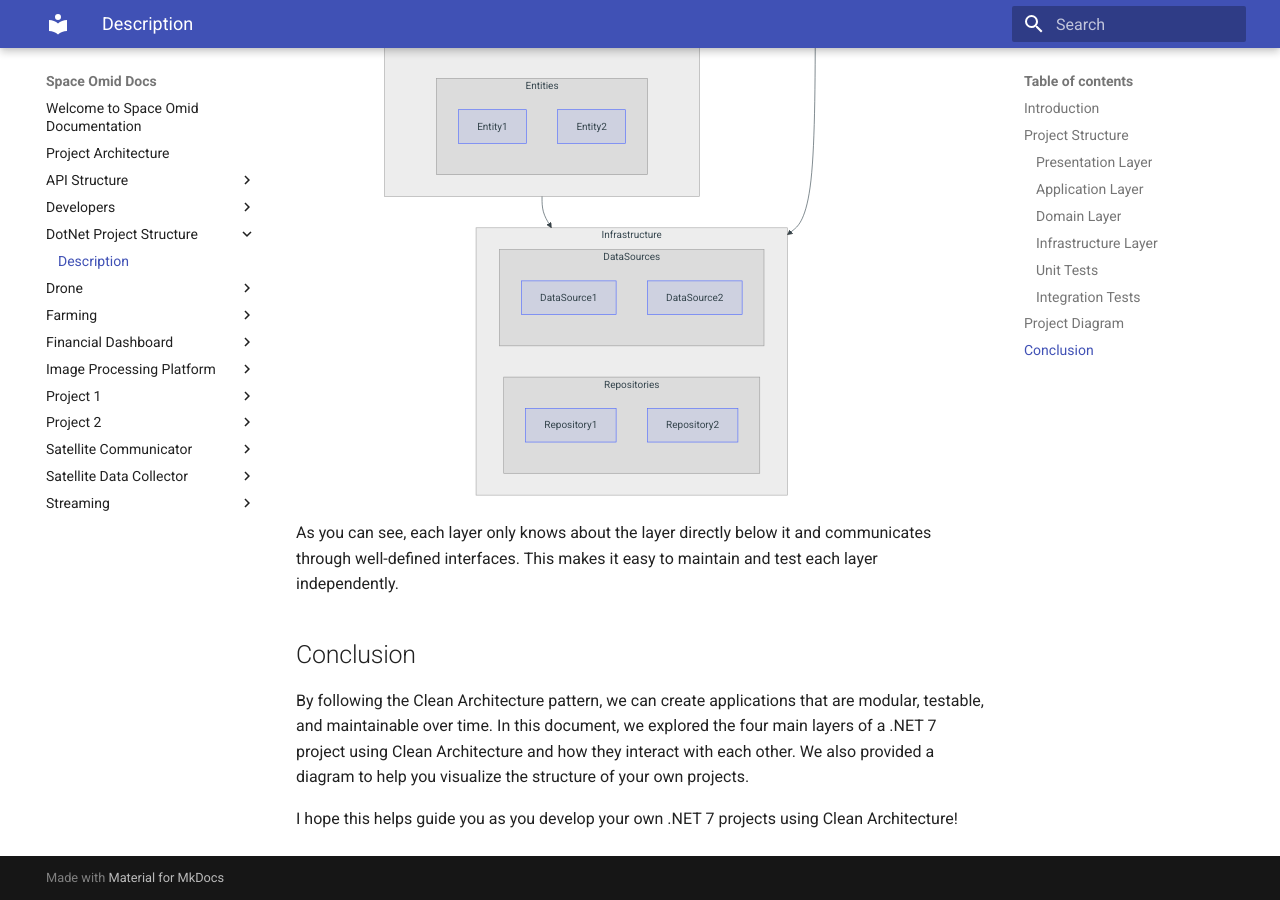
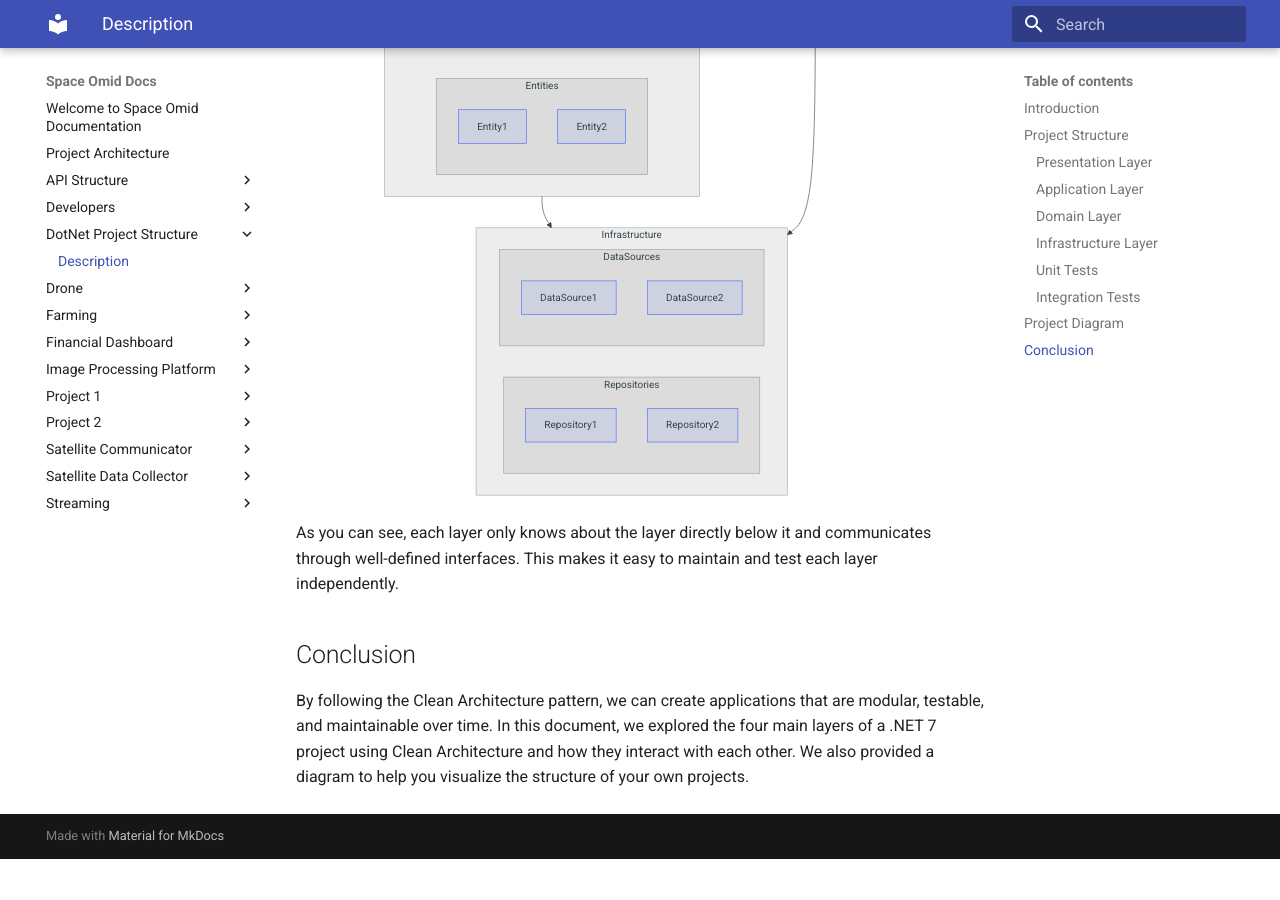
Before and after one commit to spaceomid/Documentation, an MkDocs documentation site: the page built from docs/DotNet Project Structure/Description.md, in a window 1280 px wide and 900 px high, scrolled down 3279 px. Built offline with MkDocs 1.6.1 and Material for MkDocs 9.7.7, drawn with Linux system fonts in a browser that asks for light colours; after the commit the page ends 4138 px from its top, so only the background shows below that.

Commit message:
improvement

```diff
--- a/docs/DotNet Project Structure/Description.md
+++ b/docs/DotNet Project Structure/Description.md
@@ -137,5 +137,3 @@ As you can see, each layer only knows about the layer directly below it and comm
 ## Conclusion
 
 By following the Clean Architecture pattern, we can create applications that are modular, testable, and maintainable over time. In this document, we explored the four main layers of a .NET 7 project using Clean Architecture and how they interact with each other. We also provided a diagram to help you visualize the structure of your own projects.
-
-I hope this helps guide you as you develop your own .NET 7 projects using Clean Architecture!
```
